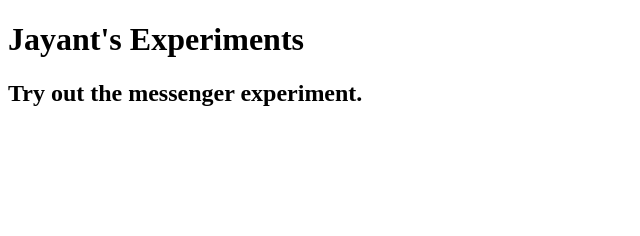
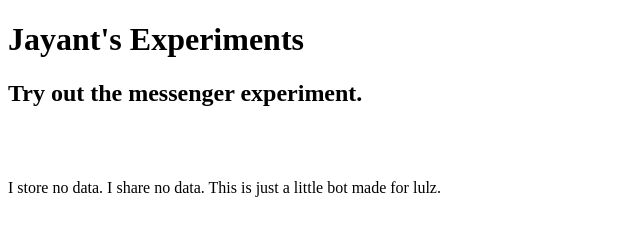
Before and after one commit to jayantbh/basic-weather-chat-bot, a website: page index.html in a window 1280 px wide. Shown: the whole page, without its empty margins (0-640 px from the left). Drawn offline with Linux system fonts and the light colour scheme.

Commit message:
Privacy policy, sort of.

```diff
--- a/index.html
+++ b/index.html
@@ -36,5 +36,8 @@
      page_id="FB_PAGE_ID"
      color="blue"
      size="xlarge" ></div>
+<p>
+    I store no data. I share no data. This is just a little bot made for lulz.
+</p>
 </body>
 </html>
```
